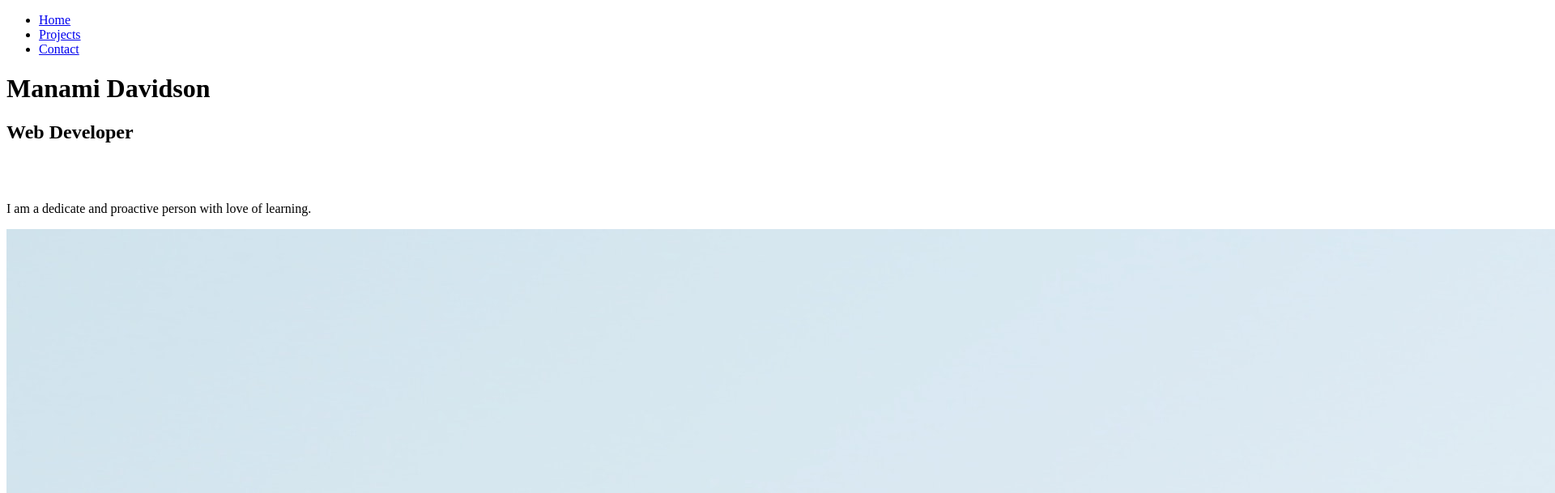
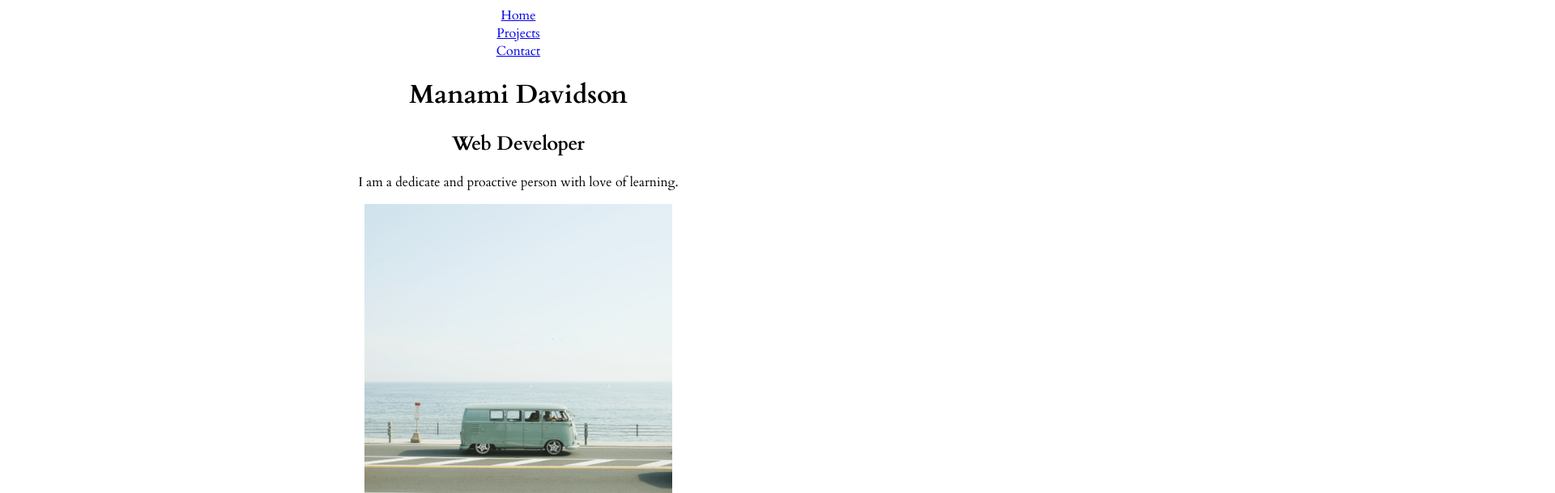
Before and after one commit to manami-d/manami-portfolio, a React (Create React App) app: page / in a window 1280 px wide. Shown: the top 609 px of the page at 81% size, 1920 px wide, since content can reach past the window. Built offline with nearby package versions, Linux system fonts and the light colour scheme.

Commit message:
Add font family and resize the top image

```diff
--- a/package.json
+++ b/package.json
@@ -6,7 +6,8 @@
     "react": "^17.0.1",
     "react-dom": "^17.0.1",
     "react-router-dom": "^5.2.0",
-    "react-scripts": "4.0.3"
+    "react-scripts": "4.0.3",
+    "styled-components": "^5.2.1"
   },
   "scripts": {
     "start": "react-scripts start",
--- a/public/index.html
+++ b/public/index.html
@@ -3,6 +3,8 @@
   <head>
     <meta charset="utf-8" />
     <meta name="viewport" content="width=device-width, initial-scale=1" />
+    <link rel="preconnect" href="https://fonts.gstatic.com">
+    <link href="https://fonts.googleapis.com/css2?family=Cardo:wght@400;700&display=swap" rel="stylesheet">
     <title>React App</title>
   </head>
   <body>
--- a/src/components/Navbar.js
+++ b/src/components/Navbar.js
@@ -1,20 +1,46 @@
 import React from 'react'
 import { Link } from "react-router-dom";
+import styled from 'styled-components'
+
+// const Button = styled.button`
+//   background: transparent;
+//   border-radius: 3px;
+//   border: 2px solid palevioletred;
+//   color: palevioletred;
+//   margin: 0 1em;
+//   padding: 0.25em 1em;
+
+//   ${props =>
+//     props.primary &&
+//     css`
+//       background: palevioletred;
+//       color: white;
+//     `};
+// `
+const Ul = styled.ul`
+  list-style-type: none;
+  padding: 0;
+  margin: 0;
+`
 
 const Navbar = () => {
   return (
+
     <div>
-      <ul>
+      <Ul>
         <li>
+          {/* <Button>Home</Button> */}
           <Link to="/">Home</Link>
         </li>
         <li>
+          {/* <Button promary>Projects</Button> */}
+
           <Link to="/projects">Projects</Link>
         </li>
         <li>
           <Link to="/contact">Contact</Link>
         </li>
-      </ul>
+      </Ul>
 
     </div>
   )
--- a/src/index.js
+++ b/src/index.js
@@ -2,11 +2,14 @@ import React from "react";
 import ReactDOM from "react-dom";
 import App from "./App";
 import { BrowserRouter as Router } from "react-router-dom";
+import {GlobalStyles} from './styles/globalStyles'
 
 ReactDOM.render(
   <React.StrictMode>
     <Router>
+      <GlobalStyles>
       <App />
+      </GlobalStyles>
     </Router>
   </React.StrictMode>,
   document.getElementById("root")
--- a/src/pages/About.js
+++ b/src/pages/About.js
@@ -1,15 +1,23 @@
 import React from 'react'
 import topImage from '../img/pexels-gya-den-2303781.jpg'
 
+
 const About = () => {
+  const topImageStyle = {
+    width: '30%',
+    height: '30%'
+  }
+
   return (
     <div>
-      <h1>Manami Davidson</h1>
-      <h2>Web Developer</h2>
-      <br />
-      <br />
-      <p>I am a dedicate and proactive person with love of learning.</p>
-      <img src={topImage} alt="beach and combi" />
+      <div className={'main-left'}>
+        <h1>Manami Davidson</h1>
+        <h2>Web Developer</h2>
+        <p>I am a dedicate and proactive person with love of learning.</p>
+      </div>
+      <div className={'main-right'}>
+        <img src={topImage} alt="beach and combi" style={topImageStyle} />
+      </div>
     </div>
   )
 }
--- /dev/null
+++ b/src/styles/globalStyles.js
@@ -0,0 +1,8 @@
+import styled from 'styled-components'
+
+export const GlobalStyles = styled.main`
+  font-family: "Cardo", Helvetica;
+  display: flex;
+  justify-content: center;
+  text-align: center;
+`
```
Also changed, not shown: 1 other file (tests, documents, lock files or other folders).
